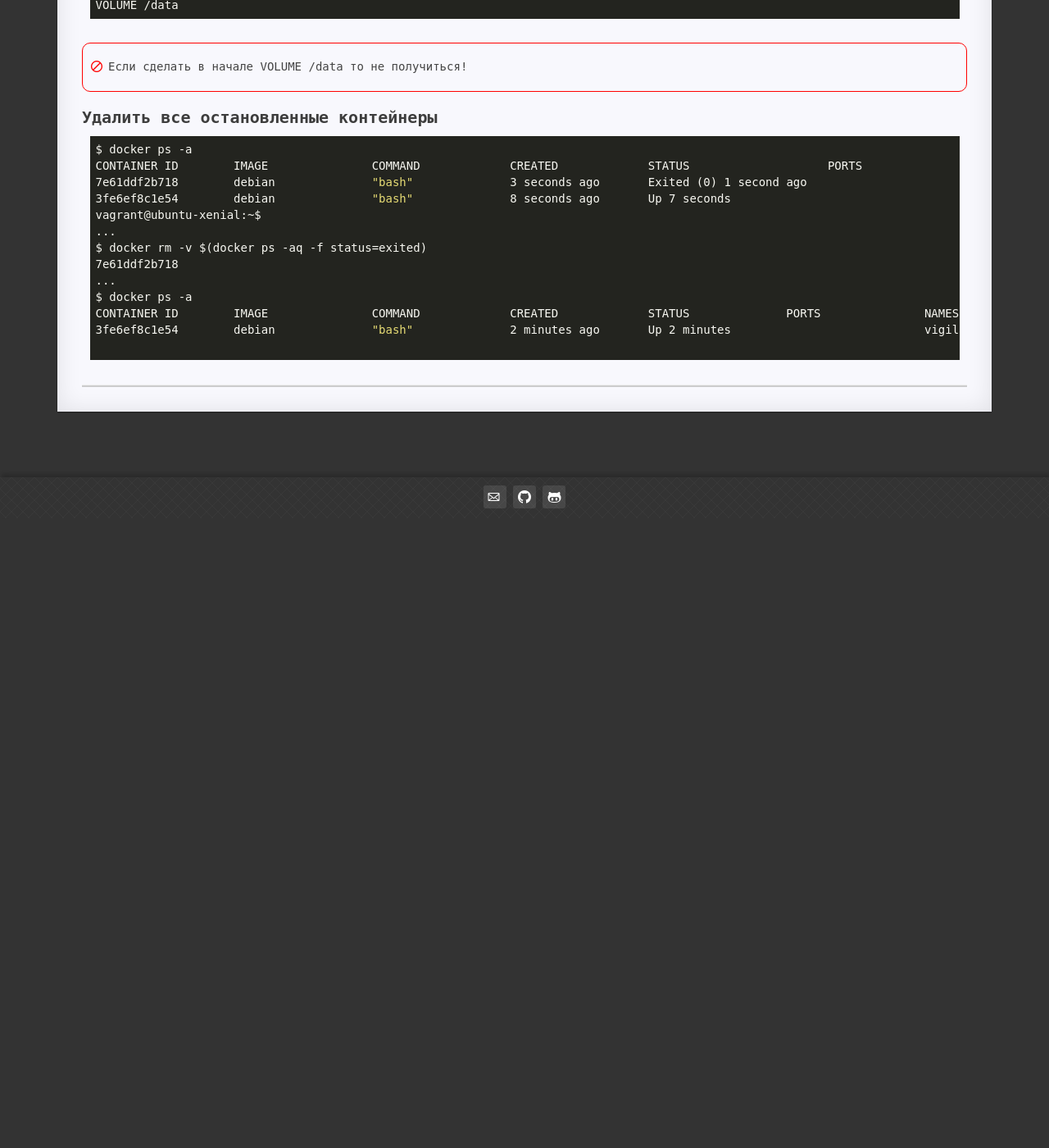
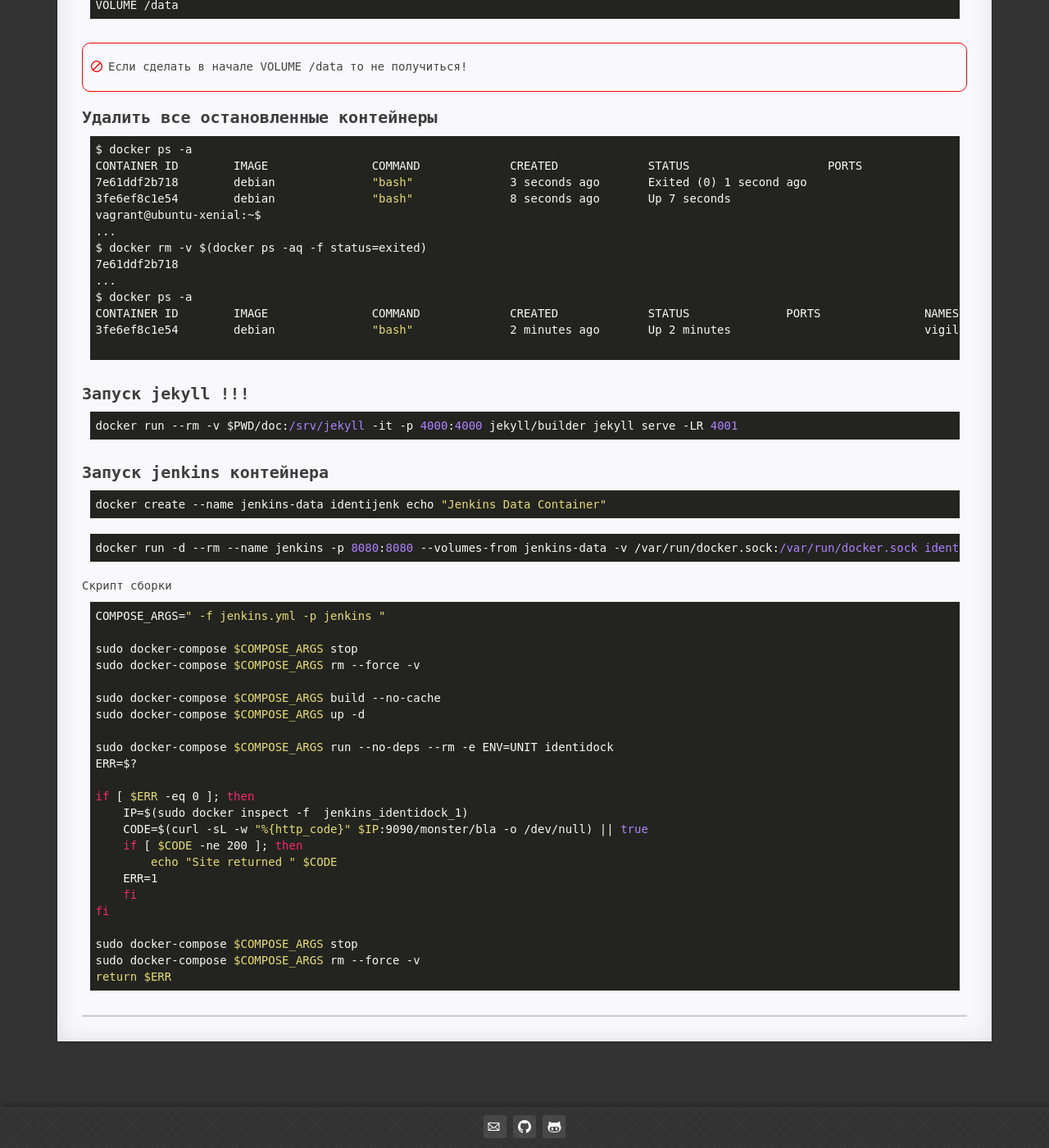
Before and after one commit to Avis20/avis20.github.io, a Jekyll site: the page built from _posts/2019-07-04-linux-docker.md, in a window 1280 px wide and 1400 px high, scrolled down 12123 px. Shown: the whole window at 82% size. Built offline with Jekyll 4.4.1, drawn with Linux system fonts in a browser that asks for light colours; before the commit the page ends 12755 px from its top, so only the background shows below that.

Commit message:
init commit Пт июл 19 03:17:53 MSK 2019

```diff
--- a/_posts/2019-07-04-linux-docker.md
+++ b/_posts/2019-07-04-linux-docker.md
@@ -822,3 +822,46 @@ CONTAINER ID        IMAGE               COMMAND             CREATED
 3fe6ef8c1e54        debian              "bash"              2 minutes ago       Up 2 minutes                            vigilant_napier
 
 </code></pre>
+
+## Запуск jekyll !!!
+
+<pre><code class="perl">
+docker run --rm -v $PWD/doc:/srv/jekyll -it -p 4000:4000 jekyll/builder jekyll serve -LR 4001
+</code></pre>
+
+## Запуск jenkins контейнера
+
+<pre><code class="perl">
+docker create --name jenkins-data identijenk echo "Jenkins Data Container"
+</code></pre>
+
+<pre><code class="perl">
+docker run -d --rm --name jenkins -p 8080:8080 --volumes-from jenkins-data -v /var/run/docker.sock:/var/run/docker.sock identijenk
+</code></pre>
+
+Скрипт сборки
+<pre><code class="bash">
+COMPOSE_ARGS=" -f jenkins.yml -p jenkins "
+
+sudo docker-compose $COMPOSE_ARGS stop
+sudo docker-compose $COMPOSE_ARGS rm --force -v
+
+sudo docker-compose $COMPOSE_ARGS build --no-cache
+sudo docker-compose $COMPOSE_ARGS up -d
+
+sudo docker-compose $COMPOSE_ARGS run --no-deps --rm -e ENV=UNIT identidock
+ERR=$?
+
+if [ $ERR -eq 0 ]; then
+    IP=$(sudo docker inspect -f {{.NetworkSettings.IPAddress}} jenkins_identidock_1)
+    CODE=$(curl -sL -w "%{http_code}" $IP:9090/monster/bla -o /dev/null) || true
+    if [ $CODE -ne 200 ]; then
+        echo "Site returned " $CODE
+    ERR=1
+    fi
+fi
+
+sudo docker-compose $COMPOSE_ARGS stop
+sudo docker-compose $COMPOSE_ARGS rm --force -v
+return $ERR
+</code></pre>
```
